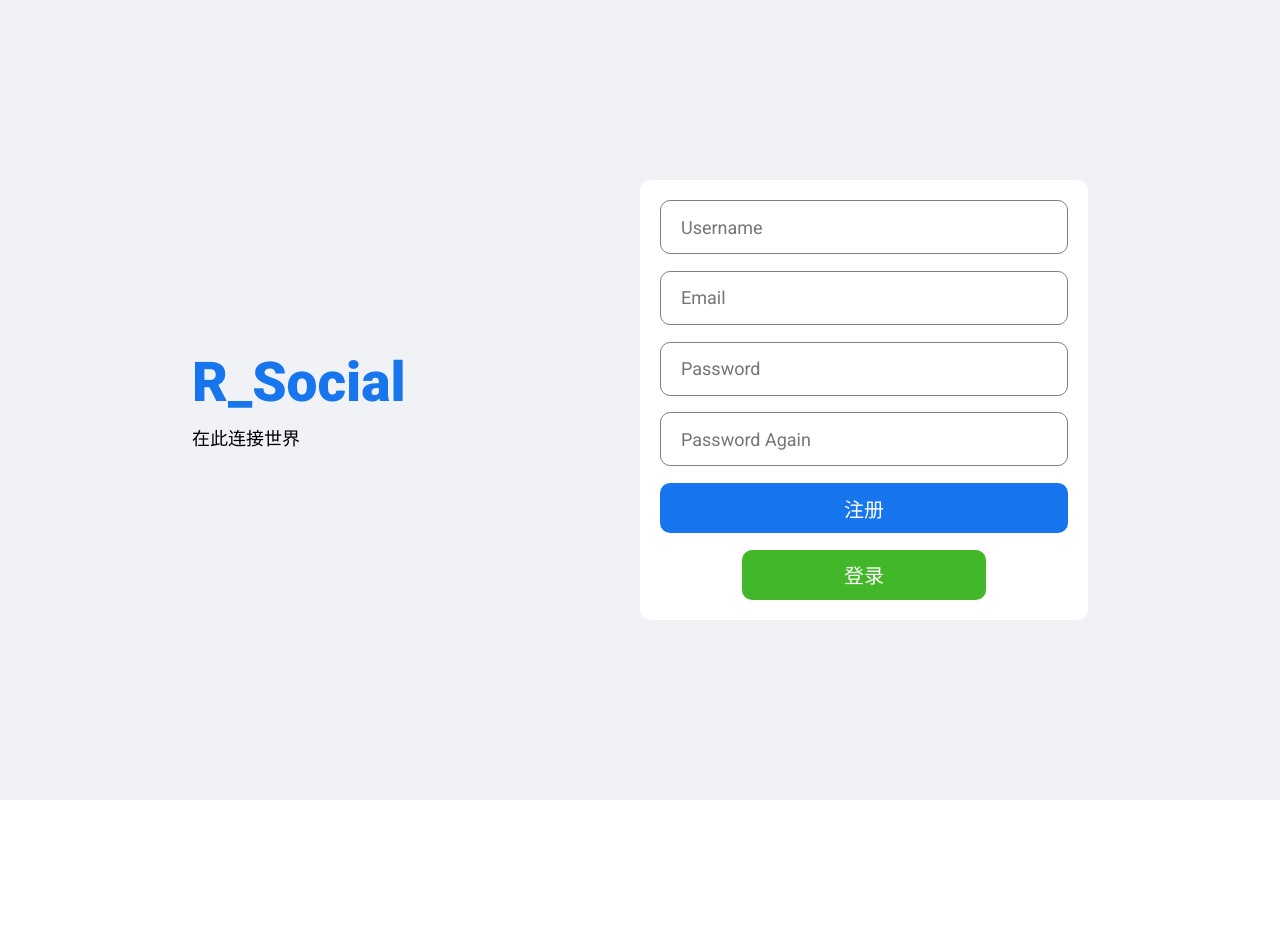
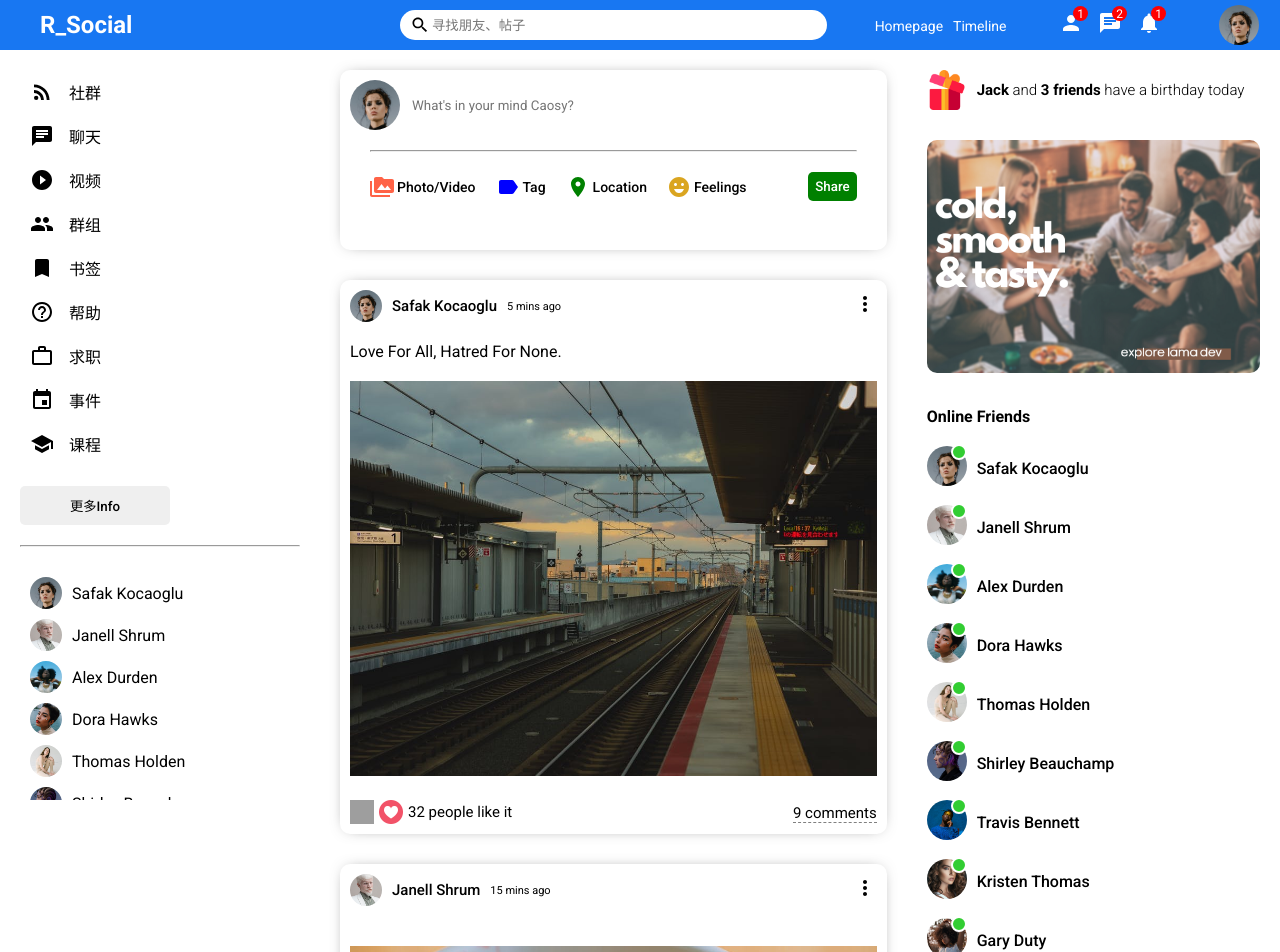
Before and after one commit to Cystatic/reactChat, a React (Create React App) app in the folder client/: page / in a window 1280 px wide. Shown: the top 952 px of the page. Before the commit the page ends 800 px from the top, so only its background shows below. Built offline with nearby package versions, Linux system fonts and the light colour scheme.

Commit message:
路由+全局静态文件路径设置

```diff
--- a/client/package.json
+++ b/client/package.json
@@ -12,6 +12,7 @@
     "@testing-library/user-event": "^13.5.0",
     "react": "^18.0.0",
     "react-dom": "^18.0.0",
+    "react-router-dom": "^6.2.2",
     "react-scripts": "5.0.0",
     "web-vitals": "^2.1.4"
   },
--- a/client/public/index.html
+++ b/client/public/index.html
@@ -9,7 +9,7 @@
       content="Web site created using create-react-app"
     />
     <link href="https://fonts.googleapis.com/css2?family=Roboto:ital,wght@0,100;0,300;0,400;0,500;0,700;0,900;1,500&display=swap" rel="stylesheet">
-    <link rel="stylesheet" href="style.css">
+    <link rel="stylesheet" href="http://localhost:3000/assets/style.css">
     <title>Social App</title>
   </head>
   <body>
--- a/client/public/style.css
+++ /dev/null
@@ -1,4 +0,0 @@
-*{
-    margin:0;
-    font-family: 'Roboto',sans-serif;
-}
--- a/client/src/App.js
+++ b/client/src/App.js
@@ -1,13 +1,19 @@
-import Home from "./pages/home/Home"
+import Home from "./pages/home/Home";
 import Login from "./pages/login/Login";
 import Register from "./pages/register/Register";
 import Profile from "./pages/profile/Profile";
+import { BrowserRouter, Routes, Route } from "react-router-dom";
 
-// import PersonIcon from '@mui/icons-material/Person';
 function App() {
   return (
-    <Register/>
-    // <PersonIcon></PersonIcon>
+    <BrowserRouter>
+      <Routes>
+        <Route exact path="/" element={<Home />}></Route>
+        <Route path="/login" element={<Login />}></Route>
+        <Route path="/register" element={<Register />}></Route>
+        <Route path="/profile/:username" element={<Profile />}></Route>
+      </Routes>
+    </BrowserRouter>
   );
 }
 
--- a/client/src/components/friend/Friend.jsx
+++ b/client/src/components/friend/Friend.jsx
@@ -1,9 +1,10 @@
 import "./Friend.css"
 
 export default function Friend({user}) {
+    const PF = process.env.REACT_APP_PUBLIC_FOLDER;
     return (
         <li className="leftbarFriend">
-            <img src={user.profilePicture} alt="" className="leftbarFriendImg" />
+            <img src={PF+user.profilePicture} alt="" className="leftbarFriendImg" />
             <span className="leftbarFriendName">{user.username}</span>
         </li>
     )
--- a/client/src/components/onlineFriend/OnlineFriend.jsx
+++ b/client/src/components/onlineFriend/OnlineFriend.jsx
@@ -1,10 +1,11 @@
 import "./OnlineFriend.css"
 
 export default function OnlineFriend({ user }) {
+    const PF = process.env.REACT_APP_PUBLIC_FOLDER;
     return (
         <li className="rightbarFriend">
             <div className="rightbarProfileImgContainer">
-                <img src={user.profilePicture} alt="" className="rightbarFriendImg" />
+                <img src={PF+user.profilePicture} alt="" className="rightbarFriendImg" />
                 <span className="rightbarOnline"></span>
             </div>
             <span className="rightbarUsername">{user.username}</span>
--- a/client/src/components/post/Post.jsx
+++ b/client/src/components/post/Post.jsx
@@ -16,14 +16,14 @@ export default function Post({ post }) {
         setIsLiked(!isLiked);
     }
 
-
+    const PF = process.env.REACT_APP_PUBLIC_FOLDER;
 
     return (
         <div className="post">
             <div className="postWrapper">
                 <div className="postTop">
                     <div className="postTopLeft">
-                        <img src={Users.filter(u => u.id === post.id)[0].profilePicture} alt="" className="postProfileImg" />
+                        <img src={PF+Users.filter(u => u.id === post.id)[0].profilePicture} alt="" className="postProfileImg" />
                         <span className="postUsername">{Users.filter(u => u.id === post.id)[0].username}</span>
                         <span className="postDate">{post.date}</span>
                     </div>
@@ -33,12 +33,12 @@ export default function Post({ post }) {
                 </div>
                 <div className="postCenter">
                     <span className="postText">{post?.desc}</span>
-                    <img src={post.photo} alt="" className="postImg" />
+                    <img src={PF+post.photo} alt="" className="postImg" />
                 </div>
                 <div className="postBottom">
                     <div className="postBottomLeft">
-                        <img src="/assets/like.png" alt="" className="likeIcon" onClick={likeHandler} />
-                        <img src="/assets/heart.png" alt="" className="likeIcon" onClick={likeHandler} />
+                        <img src={PF+"/like.png" }alt="" className="likeIcon" onClick={likeHandler} />
+                        <img src={PF+"heart.png" }alt="" className="likeIcon" onClick={likeHandler} />
                         <span className="postLikeCounter">{like} people like it</span>
                     </div>
                     <div className="postBottomRight">
--- a/client/src/components/rightbar/Rightbar.jsx
+++ b/client/src/components/rightbar/Rightbar.jsx
@@ -3,18 +3,19 @@ import { Users } from "../../dummyData"
 import OnlineFriend from "../onlineFriend/OnlineFriend"
 
 export default function Rightbar({ profile }) {
+  const PF = process.env.REACT_APP_PUBLIC_FOLDER;
   const HomeRightbar = () => {
     return (
       <>
         <div className="rightbar">
           <div className="rightbarWrapper">
             <div className="birthdayContainer">
-              <img src="/assets/gift.png" alt="" className="birthdayImg" />
+              <img src={PF+"gift.png"} alt="" className="birthdayImg" />
               <span className="birthdayText">
                 <b>Jack</b> and <b>3 friends</b>  have a birthday today
               </span>
             </div>
-            <img src="/assets/ad.png" alt="" className="rightbarAd" />
+            <img src={PF+"ad.png"} alt="" className="rightbarAd" />
             <h4 className="rightbarTitle">Online Friends</h4>
             <ul className="rightbarFriendList">
               {Users.map((u) => (
@@ -49,7 +50,7 @@ export default function Rightbar({ profile }) {
         <div className="rightbarFollowings">
           <div className="rightbarFollowing">
             <img
-              src="assets/person/1.jpeg"
+              src={PF+"person/1.jpeg"}
               alt=""
               className="rightbarFollowingImg"
             />
@@ -57,7 +58,7 @@ export default function Rightbar({ profile }) {
           </div>
           <div className="rightbarFollowing">
             <img
-              src="assets/person/2.jpeg"
+              src={PF+"person/2.jpeg"}
               alt=""
               className="rightbarFollowingImg"
             />
@@ -65,7 +66,7 @@ export default function Rightbar({ profile }) {
           </div>
           <div className="rightbarFollowing">
             <img
-              src="assets/person/3.jpeg"
+              src={PF+"person/3.jpeg"}
               alt=""
               className="rightbarFollowingImg"
             />
@@ -73,7 +74,7 @@ export default function Rightbar({ profile }) {
           </div>
           <div className="rightbarFollowing">
             <img
-              src="assets/person/4.jpeg"
+              src={PF+"person/4.jpeg"}
               alt=""
               className="rightbarFollowingImg"
             />
@@ -81,7 +82,7 @@ export default function Rightbar({ profile }) {
           </div>
           <div className="rightbarFollowing">
             <img
-              src="assets/person/5.jpeg"
+              src={PF+"person/5.jpeg"}
               alt=""
               className="rightbarFollowingImg"
             />
@@ -89,7 +90,7 @@ export default function Rightbar({ profile }) {
           </div>
           <div className="rightbarFollowing">
             <img
-              src="assets/person/7.jpeg"
+              src={PF+"person/7.jpeg"}
               alt=""
               className="rightbarFollowingImg"
             />
@@ -97,7 +98,7 @@ export default function Rightbar({ profile }) {
           </div>
           <div className="rightbarFollowing">
             <img
-              src="assets/person/9.jpeg"
+              src={PF+"person/8.jpeg"}
               alt=""
               className="rightbarFollowingImg"
             />
@@ -105,7 +106,7 @@ export default function Rightbar({ profile }) {
           </div>
           <div className="rightbarFollowing">
             <img
-              src="assets/person/8.jpeg"
+              src={PF+"person/9.jpeg"}
               alt=""
               className="rightbarFollowingImg"
             />
--- a/client/src/dummyData.js
+++ b/client/src/dummyData.js
@@ -1,52 +1,52 @@
 export const Users = [
   {
     id:1,
-    profilePicture: "assets/person/1.jpeg",
+    profilePicture: "person/1.jpeg",
     username: "Safak Kocaoglu",
   },
   {
     id:2,
-    profilePicture: "assets/person/2.jpeg",
+    profilePicture: "person/2.jpeg",
     username: "Janell Shrum",
   },
   {
     id:3,
-    profilePicture: "assets/person/3.jpeg",
+    profilePicture: "person/3.jpeg",
     username: "Alex Durden",
   },
   {
     id:4,
-    profilePicture: "assets/person/4.jpeg",
+    profilePicture: "person/4.jpeg",
     username: "Dora Hawks",
   },
   {
     id:5,
-    profilePicture: "assets/person/5.jpeg",
+    profilePicture: "person/5.jpeg",
     username: "Thomas Holden",
   },
   {
     id:6,
-    profilePicture: "assets/person/6.jpeg",
+    profilePicture: "person/6.jpeg",
     username: "Shirley Beauchamp",
   },
   {
     id:7,
-    profilePicture: "assets/person/7.jpeg",
+    profilePicture: "person/7.jpeg",
     username: "Travis Bennett",
   },
   {
     id:8,
-    profilePicture: "assets/person/8.jpeg",
+    profilePicture: "person/8.jpeg",
     username: "Kristen Thomas",
   },
   {
     id:9,
-    profilePicture: "assets/person/9.jpeg",
+    profilePicture: "person/9.jpeg",
     username: "Gary Duty",
   },
   {
     id:10,
-    profilePicture: "assets/person/10.jpeg",
+    profilePicture: "person/10.jpeg",
     username: "Safak Kocaoglu",
   },
 ];
@@ -55,7 +55,7 @@ export const Posts = [
   {
     id: 1,
     desc: "Love For All, Hatred For None.",
-    photo: "assets/post/1.jpeg",
+    photo: "post/1.jpeg",
     date: "5 mins ago",
     userId: 1,
     like: 32,
@@ -63,7 +63,7 @@ export const Posts = [
   },
   {
     id: 2,
-    photo: "assets/post/2.jpeg",
+    photo: "post/2.jpeg",
     date: "15 mins ago",
     userId: 2,
     like: 2,
@@ -72,7 +72,7 @@ export const Posts = [
   {
     id: 3,
     desc: "Every moment is a fresh beginning.",
-    photo: "assets/post/3.jpeg",
+    photo: "post/3.jpeg",
     date: "1 hour ago",
     userId: 3,
     like: 61,
@@ -80,7 +80,7 @@ export const Posts = [
   },
   {
     id: 4,
-    photo: "assets/post/4.jpeg",
+    photo: "post/4.jpeg",
     date: "4 hours ago",
     userId: 4,
     like: 7,
@@ -88,7 +88,7 @@ export const Posts = [
   },
   {
     id: 5,
-    photo: "assets/post/5.jpeg",
+    photo: "post/5.jpeg",
     date: "5 hours ago",
     userId: 5,
     like: 23,
@@ -96,7 +96,7 @@ export const Posts = [
   },
   {
     id: 6,
-    photo: "assets/post/6.jpeg",
+    photo: "post/6.jpeg",
     date: "1 day ago",
     userId: 6,
     like: 44,
@@ -105,7 +105,7 @@ export const Posts = [
   {
     id: 7,
     desc: "Never regret anything that made you smile.",
-    photo: "assets/post/7.jpeg",
+    photo: "post/7.jpeg",
     date: "2 days ago",
     userId: 7,
     like: 52,
@@ -113,7 +113,7 @@ export const Posts = [
   },
   {
     id: 8,
-    photo: "assets/post/8.jpeg",
+    photo: "post/8.jpeg",
     date: "3 days ago",
     userId: 8,
     like: 15,
@@ -122,7 +122,7 @@ export const Posts = [
   {
     id: 9,
     desc: "Change the world by being yourself.",
-    photo: "assets/post/9.jpeg",
+    photo: "post/9.jpeg",
     date: "5 days ago",
     userId: 9,
     like: 11,
@@ -130,7 +130,7 @@ export const Posts = [
   },
   {
     id: 10,
-    photo: "assets/post/10.jpeg",
+    photo: "post/10.jpeg",
     date: "1 week ago",
     userId: 10,
     like: 104,
--- a/client/src/pages/profile/Profile.jsx
+++ b/client/src/pages/profile/Profile.jsx
@@ -5,6 +5,7 @@ import Midbar from "../../components/midbar/Midbar"
 import Rightbar from "../../components/rightbar/Rightbar"
 
 export default function Profile() {
+    const PF = process.env.REACT_APP_PUBLIC_FOLDER;
     return (
         <>
             <Topbar />
@@ -15,12 +16,12 @@ export default function Profile() {
                         <div className="profileCover">
                             <img
                                 className="profileCoverImg"
-                                src="/assets/post/3.jpeg"
+                                src={`${PF}post/3.jpeg`}
                                 alt=""
                             />
                             <img
                                 className="profileUserImg"
-                                src="/assets/person/6.jpeg"
+                                src={`${PF}person/6.jpeg`}
                                 alt=""
                             />
                         </div>
```
Also changed, not shown: 2 other files (tests, documents, lock files or other folders).
